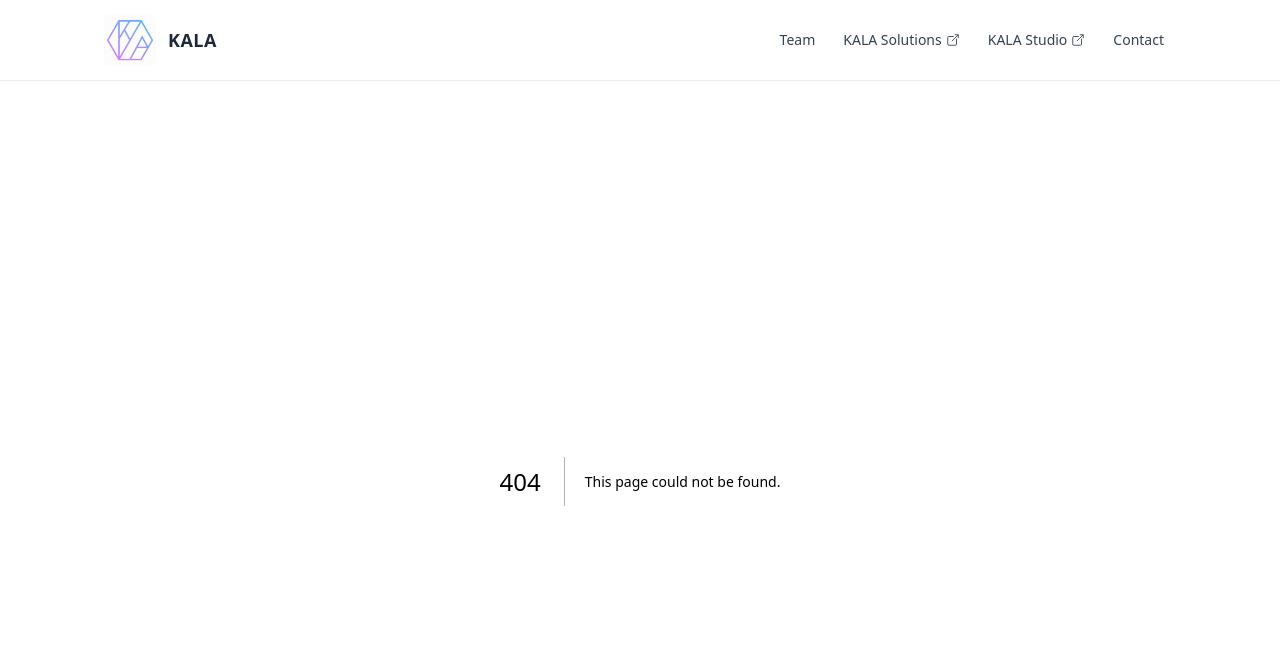
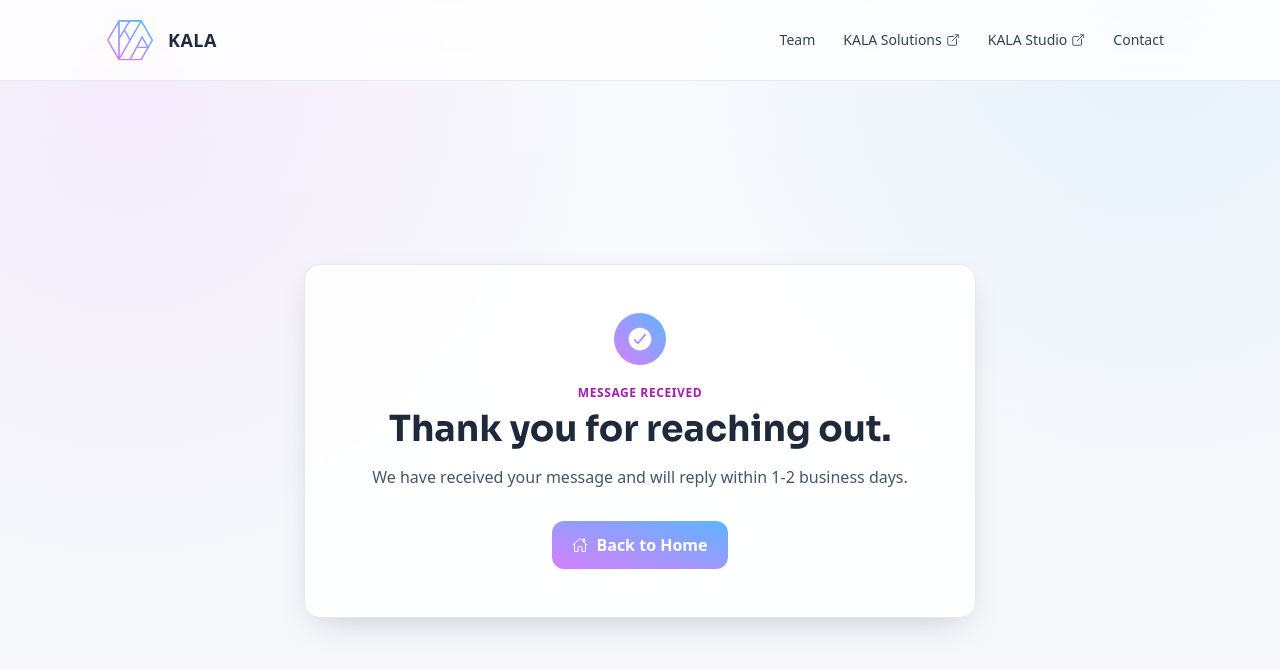
Before and after one commit to Kalalib/kalalib-root-website, a Next.js app: page /thanks in a window 1280 px wide. Before the commit this address had no page. Shown: the top 670 px of the page. Built offline with nearby package versions, Linux system fonts and the light colour scheme.

Commit message:
change: form submission

```diff
--- a/app/page.tsx
+++ b/app/page.tsx
@@ -73,7 +73,8 @@ const portfolio = [
 ];
 
 export default function Home() {
-  const formAction = process.env.NEXT_PUBLIC_FORMSPREE_ENDPOINT || "https://formspree.io/f/your-form-id";
+  const formAction = process.env.NEXT_PUBLIC_FORMSPREE_ENDPOINT || "https://formspree.io/f/mjgpddyz";
+  const thanksRedirect = `${process.env.NEXT_PUBLIC_SITE_URL || "https://kalalib.com"}/thanks/`;
 
   return (
     <main>
@@ -217,6 +218,7 @@ export default function Home() {
               aria-label="Contact form"
             >
               <input type="hidden" name="_subject" value="New inquiry from kalalib.com" />
+              <input type="hidden" name="_next" value={thanksRedirect} />
               <input type="text" name="company_website" className="hidden" tabIndex={-1} autoComplete="off" />
               <input
                 required
@@ -244,9 +246,9 @@ export default function Home() {
               >
                 Send message
               </button>
-              <p className="text-xs text-slate-500">
+              {/* <p className="text-xs text-slate-500">
                 Configure NEXT_PUBLIC_FORMSPREE_ENDPOINT to enable submissions.
-              </p>
+              </p> */}
             </form>
           </div>
         </div>
--- /dev/null
+++ b/app/thanks/page.tsx
@@ -0,0 +1,36 @@
+import type { Metadata } from "next";
+import Link from "next/link";
+import { IoCheckmarkCircle, IoHomeOutline } from "react-icons/io5";
+
+export const metadata: Metadata = {
+  title: "Thanks | KALA",
+  description: "Thanks for your message. KALA will get back to you soon.",
+};
+
+export default function ThanksPage() {
+  return (
+    <main className="section-shell flex min-h-[calc(100svh-5rem)] items-center py-12">
+      <section className="card-surface mx-auto w-full max-w-2xl p-8 text-center md:p-12">
+        <div className="mx-auto mb-5 inline-flex rounded-full bg-gradient-to-tr from-kala-accent to-kala-secondary p-3 text-white">
+          <IoCheckmarkCircle size={28} />
+        </div>
+        <p className="text-xs font-semibold uppercase tracking-wider text-fuchsia-700">Message Received</p>
+        <h1 className="mt-2 text-4xl font-bold text-kala-deep" style={{ fontFamily: "var(--font-heading)" }}>
+          Thank you for reaching out.
+        </h1>
+        <p className="mx-auto mt-4 max-w-xl text-slate-600">
+          We have received your message and will reply within 1-2 business days.
+        </p>
+        <div className="mt-8 flex justify-center">
+          <Link
+            href="/"
+            className="inline-flex items-center gap-2 rounded-xl bg-gradient-to-tr from-kala-accent to-kala-secondary px-5 py-3 font-semibold text-white transition hover:from-[#cb6fff] hover:to-[#4aa9fb]"
+          >
+            <IoHomeOutline />
+            Back to Home
+          </Link>
+        </div>
+      </section>
+    </main>
+  );
+}
```
